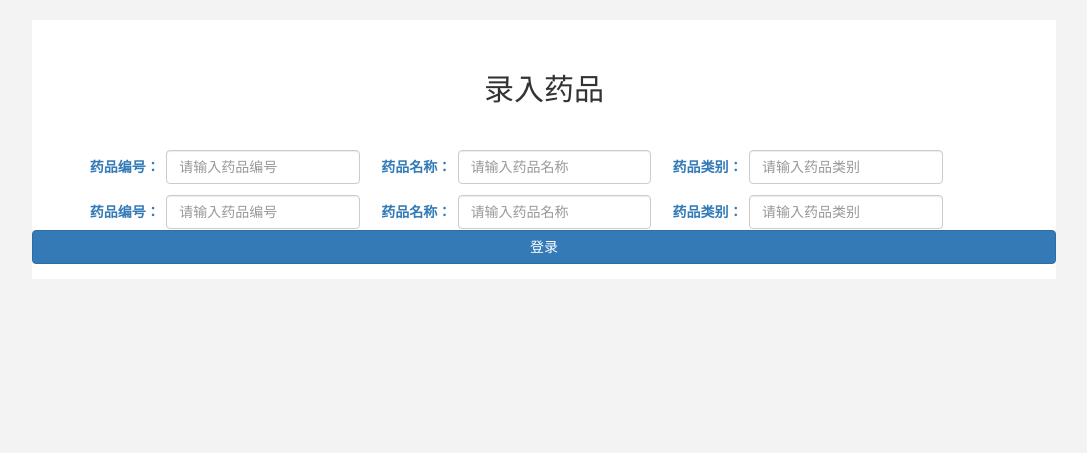
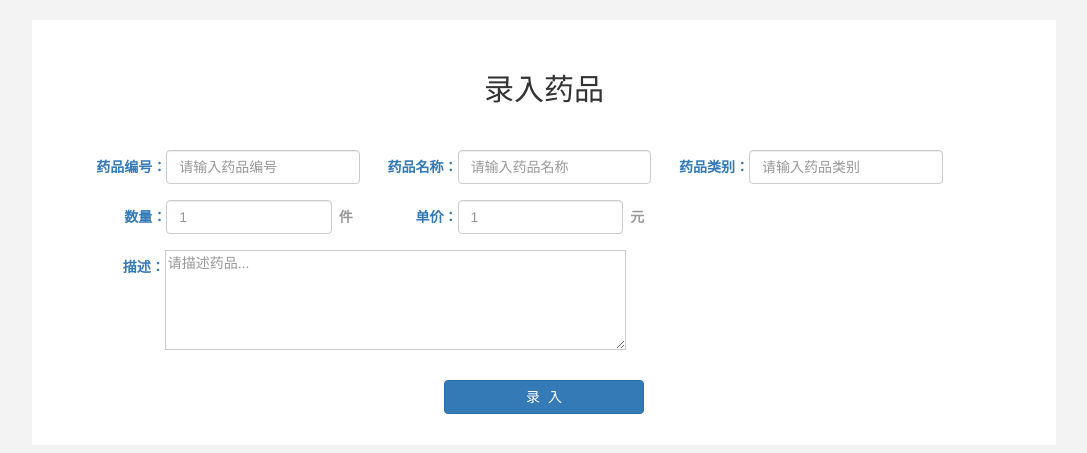
Before and after one commit to hjy15759633702/DrugManagerSystem, a Flask app: page /addDrug/ in a window 1280 px wide. Shown: the part 52-505 px from the top of the page, without its empty margins (96-1183 px from the left). Run offline with Flask 2, Linux system fonts and the light colour scheme; some libraries are stand-ins or nearby versions.

Commit message:
录入页面

```diff
--- a/DrugManagerSystem/main.py
+++ b/DrugManagerSystem/main.py
@@ -66,7 +66,6 @@ def regist():
                 db.session.commit()
                 return redirect(url_for('login'))
 
-# 药品ID 药品编号	药品名称	药品类别	药品描述（作用，药效）	药品图片	药品库存	单价	单位
 # 添加药品
 @app.route('/addDrug/')
 def addDrug():
--- a/DrugManagerSystem/manage.py
+++ b/DrugManagerSystem/manage.py
@@ -9,7 +9,7 @@ from flask_script import Manager
 from flask_migrate import Migrate,MigrateCommand
 from exts import db
 from main import app
-from models import User
+from models import User,Drug,DrugType
 
 manager = Manager(app)
 
--- a/DrugManagerSystem/static/css/addDrug.css
+++ b/DrugManagerSystem/static/css/addDrug.css
@@ -1,5 +1,5 @@
 .addDrug_content{
-
+    padding-bottom: 30px;
 }
 
 .addDrug_title{
@@ -37,7 +37,7 @@
     font-family: 微软雅黑;
     float: left;
     font-weight: bold;
-    text-align: center;
+    text-align: right;
 }
 
 .addDrug_num_text{
@@ -62,7 +62,7 @@
     font-family: 微软雅黑;
     float: left;
     font-weight: bold;
-    text-align: center;
+    text-align: right;
 }
 
 .addDrug_name_text{
@@ -87,7 +87,7 @@
     font-family: 微软雅黑;
     float: left;
     font-weight: bold;
-    text-align: center;
+    text-align: right;
 }
 
 .addDrug_type_text{
@@ -97,10 +97,136 @@
 }
 
 .addDrug_content_secound{
-    margin-top: 10px;
+    margin-top: 15px;
     height: 35px;
     width: 100%;
     display: flex;
     justify-content:center; /*内容水平居中*/
     /*align-items:center; !*内容垂直居中*!*/
 }
+
+.addDrug_count_content{
+    width: 30%;
+    height: 100%;
+    float: left;
+}
+
+.addDrug_count_lable{
+    height: 35px;
+    line-height: 35px;
+    width: 30%;
+    color: #337AB7;
+    font-size: 14px;
+    font-family: 微软雅黑;
+    float: left;
+    font-weight: bold;
+    text-align: right;
+}
+
+.addDrug_count_text{
+    height: 35px;
+    width: 60%;
+    float: left;
+}
+
+.addDrug_count_unit{
+    line-height: 35px;
+    height: 35px;
+    width: 10%;
+    float: right;
+    text-align: center;
+    color: #999999;
+    font-size: 14px;
+    font-family: 微软雅黑;
+}
+
+.addDrug_price_content{
+    margin-left: 15px;
+    width: 30%;
+    height: 100%;
+    float: left;
+}
+
+.addDrug_price_lable{
+    height: 35px;
+    line-height: 35px;
+    width: 30%;
+    color: #337AB7;
+    font-size: 14px;
+    font-family: 微软雅黑;
+    float: left;
+    font-weight: bold;
+    text-align: right;
+}
+
+.addDrug_price_text{
+    height: 35px;
+    width: 60%;
+    float: left;
+}
+
+.addDrug_price_unit{
+    line-height: 35px;
+    height: 35px;
+    width: 10%;
+    float: right;
+    text-align: center;
+    color: #999999;
+    font-size: 14px;
+    font-family: 微软雅黑;
+}
+
+.addDrug_content_third{
+    margin-top: 15px;
+    height: 100px;
+    width: 100%;
+    display: flex;
+    justify-content:center; /*内容水平居中*/
+    /*align-items:center; !*内容垂直居中*!*/
+}
+
+.addDrug_desc_lable{
+    height: 35px;
+    line-height: 35px;
+    width: 15%;
+    color: #337AB7;
+    font-size: 14px;
+    font-family: 微软雅黑;
+    float: left;
+    font-weight: bold;
+    text-align: right;
+}
+
+.addDrug_desc_item{
+    width: 90%;
+    height: 100%;
+}
+
+.addDrug_desc{
+    width: 60%;
+    height: 100%;
+    padding-right: 10px;
+}
+
+.addDrug_desc_textarea{
+    height: 100%;
+    width: 85%;
+    float: right;
+    font-size: 14px;
+    color: #999999;
+    border-color: #CCCCCC;
+}
+
+.addDrug_content_four{
+    margin-top: 30px;
+    height: 35px;
+    width: 100%;
+    display: flex;
+    justify-content:center; /*内容水平居中*/
+    /*align-items:center; !*内容垂直居中*!*/
+}
+
+.addDrug_save_item{
+    height: 35px;
+    width: 200px;
+}
--- a/DrugManagerSystem/templates/addDrug.html
+++ b/DrugManagerSystem/templates/addDrug.html
@@ -42,41 +42,50 @@
                     </div>
                 </div>
             </div>
-
             <!--第二行-->
             <div class="addDrug_content_secound">
                 <div class="addDrug_item">
-                    <!--药品编号-->
-                    <div class="addDrug_num_content">
-                        <label class="addDrug_num_lable">药品编号：</label>
-                        <div class="addDrug_num_text">
+                    <!--数量-->
+                    <div class="addDrug_count_content">
+                        <label class="addDrug_count_lable">数量：</label>
+                        <div class="addDrug_count_text">
                             <div class="form-group">
-                                <input type="text" class="form-control" placeholder="请输入药品编号" name="telephone">
+                                <input type="text" class="form-control" placeholder="1" name="telephone">
                             </div>
                         </div>
+                        <label class="addDrug_count_unit">件</label>
                     </div>
-                    <!--药品名称-->
-                    <div class="addDrug_name_content">
-                        <label class="addDrug_name_lable">药品名称：</label>
-                        <div class="addDrug_name_text">
+                    <!--单价-->
+                    <div class="addDrug_price_content">
+                        <label class="addDrug_price_lable">单价：</label>
+                        <div class="addDrug_price_text">
                             <div class="form-group">
-                                <input type="text" class="form-control" placeholder="请输入药品名称" name="telephone">
+                                <input type="text" class="form-control" placeholder="1" name="telephone">
                             </div>
                         </div>
-                    </div>
-                    <!--药品类别-->
-                    <div class="addDrug_type_content">
-                        <label class="addDrug_type_lable">药品类别：</label>
-                        <div class="addDrug_type_text">
-                            <div class="form-group">
-                                <input type="text" class="form-control" placeholder="请输入药品类别" name="telephone">
-                            </div>
-                        </div>
+                        <label class="addDrug_price_unit">元</label>
                     </div>
                 </div>
             </div>
-            <div class="form-group">
-                <button type="submit" class="btn btn-primary btn-block">登录</button>
+            <!--第三行-->
+            <div class="addDrug_content_third">
+                <div class="addDrug_desc_item">
+                    <div class="addDrug_desc">
+                        <label class="addDrug_desc_lable">描述：</label>
+                        <textarea class="addDrug_desc_textarea"
+                                  onfocus="if(value=='请描述药品...'){value=''}"
+                                  onblur="if (value ==''){value='请描述药品...'}"
+                                  rows="10" cols="20">请描述药品...</textarea>
+                    </div>
+                </div>
+            </div>
+            <!--第四行-->
+            <div class="addDrug_content_four">
+                <div class="addDrug_save_item">
+                    <div class="form-group">
+                        <button type="submit" class="btn btn-primary btn-block">录&nbsp;&nbsp;入</button>
+                    </div>
+                </div>
             </div>
         </form>
     </div>
```
Also changed, not shown: DrugManagerSystem/migrations/versions/9b2bc4209e4b_initial_migration.py (deleted, +0 -34 lines), DrugManagerSystem/migrations/versions/9de619369477_initial_migration.py (added, +65 -0 lines), DrugManagerSystem/models.py (+43 -0 lines), 7 other files.
